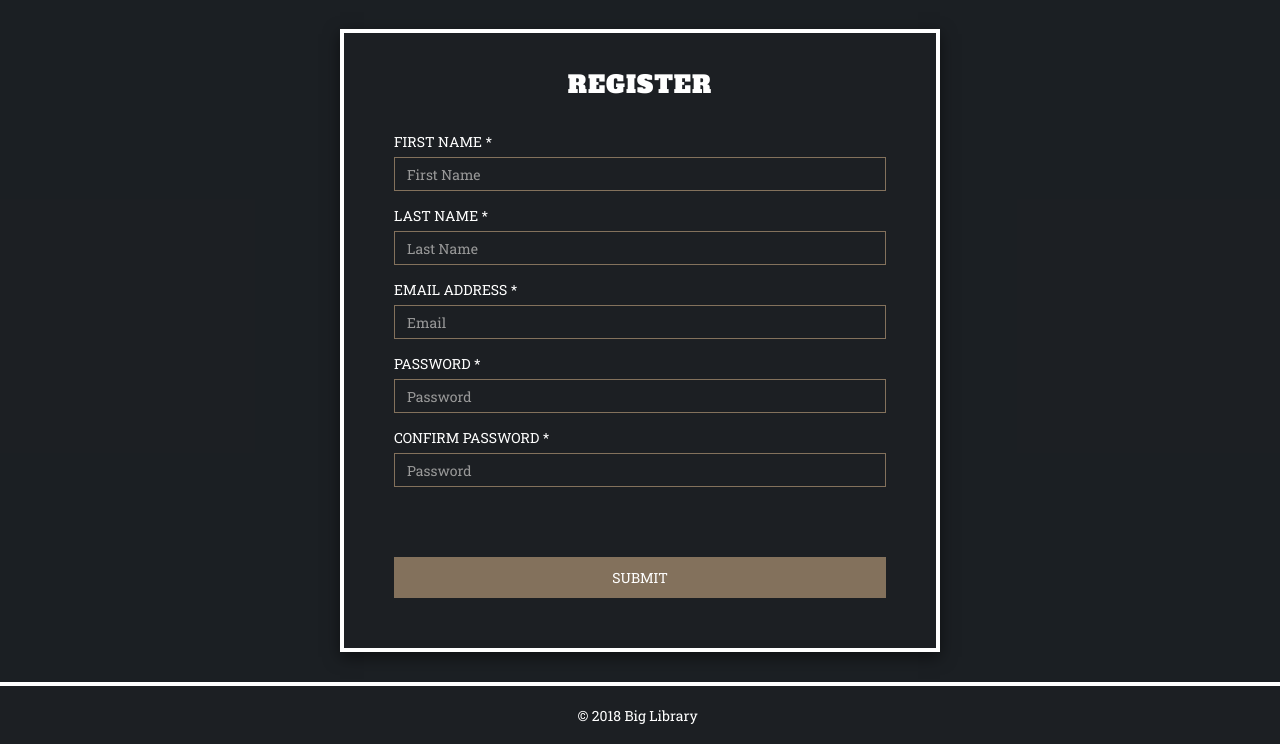
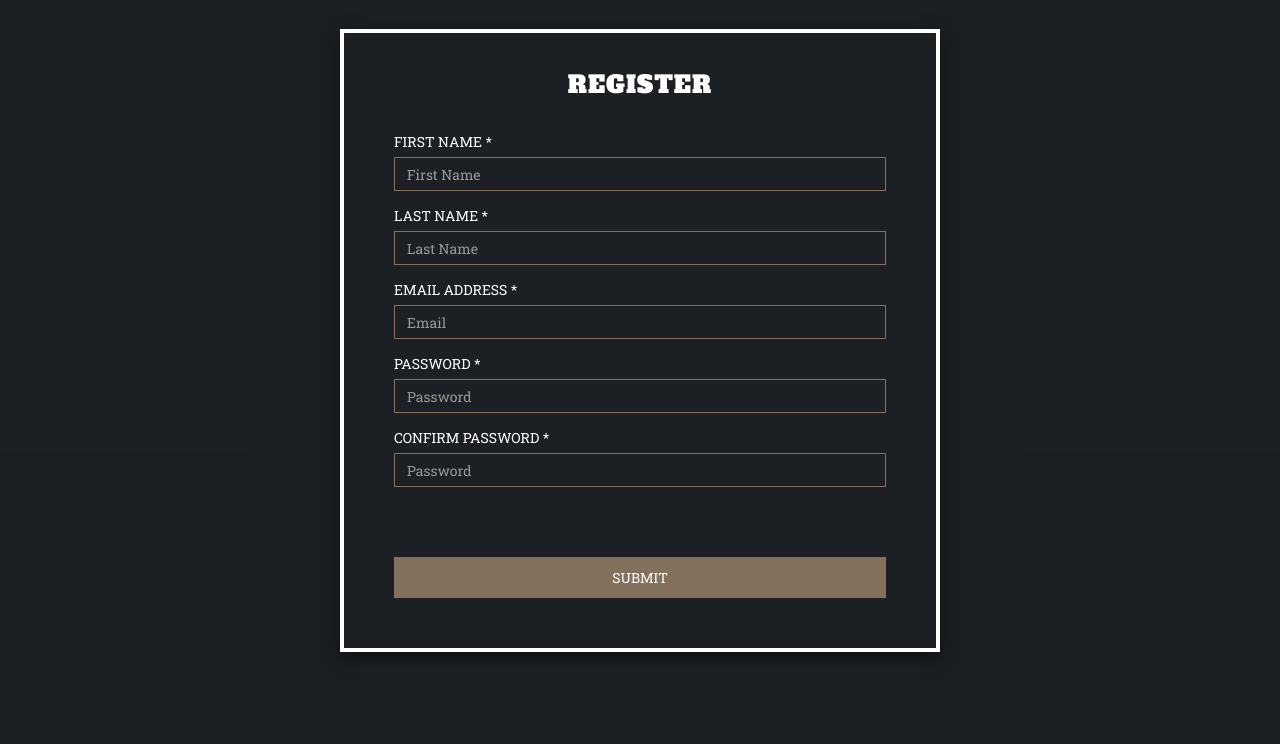
Before and after one commit to tabby42/Irene-Theiss-FSWD30-CodeReview10, a PHP site: page /register.php in a window 1280 px wide. Shown: the part 56-800 px from the top of the page. Run offline with PHP 8.4, Linux system fonts and the light colour scheme; some libraries are stand-ins or nearby versions.

Commit message:
update footer

```diff
--- a/css/style.css
+++ b/css/style.css
@@ -259,8 +259,7 @@ p.desc {
   background-color: transparent; }
 
 footer {
-  min-height: 50px;
-  border-top: 4px solid #fff; }
+  min-height: 50px; }
 
 /*helper classes*/
 .dark-bg {
--- a/partials/footer.php
+++ b/partials/footer.php
@@ -1,7 +1,4 @@
 	<footer class="text-center dark-bg">
-      <ul class="list-inline list-unstyled" style="padding-top:20px;">
-        <li>&copy; 2018 Big Library</li>
-      </ul>
     </footer><!-- /footer -->
 	<script src="https://ajax.googleapis.com/ajax/libs/jquery/1.12.4/jquery.min.js"></script>
     <script src="js/bootstrap.min.js"></script>
--- a/scss/style.scss
+++ b/scss/style.scss
@@ -326,7 +326,7 @@ p.desc {
 
 footer {
 	min-height: 50px;
-	border-top: 4px solid $white;
+
 }
 
 /*helper classes*/
```
Also changed, not shown: 1 other file.
